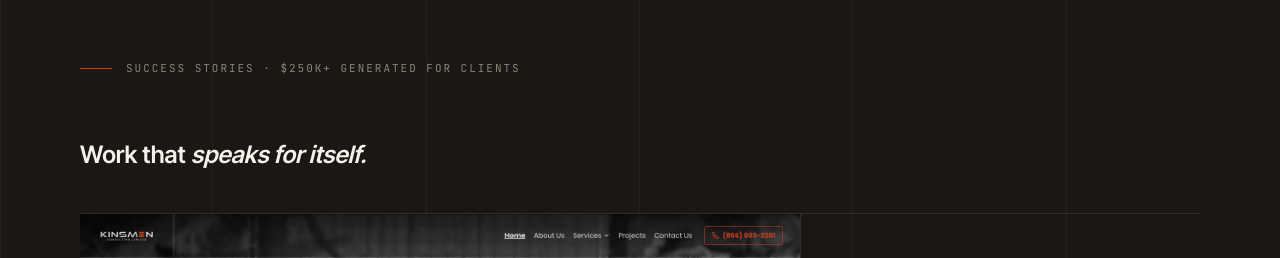
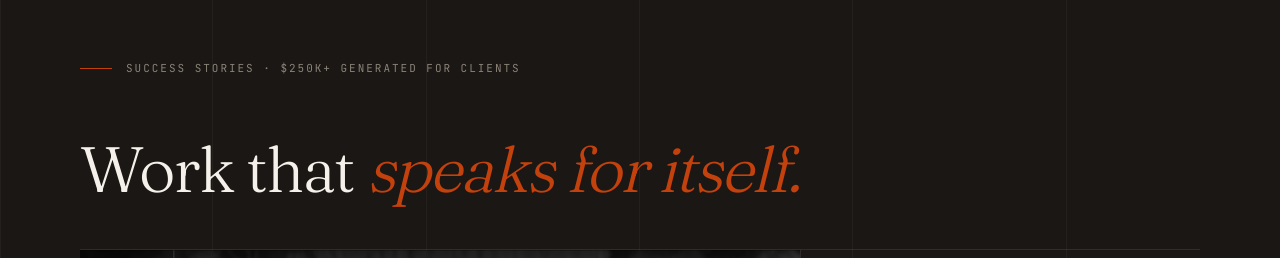
Before and after one commit to ScaleCRMCO/scaleseo, a Next.js app: page / in a window 1280 px wide. Shown: the part 1060-1318 px from the top of the page. Built offline with nearby package versions, Linux system fonts and the light colour scheme.

Commit message:
Update CaseStudy.module.css

```diff
--- a/src/app/sections/home/CaseStudy.module.css
+++ b/src/app/sections/home/CaseStudy.module.css
@@ -1,3 +1,18 @@
+/* === HEADING === */
+.heading {
+  font-family: var(--display);
+  font-weight: 300;
+  font-size: clamp(36px, 5vw, 72px);
+  line-height: 1;
+  letter-spacing: -0.03em;
+  color: var(--ink-on-dark);
+  margin: 24px 0 48px;
+}
+
+.heading em {
+  font-style: italic;
+  color: var(--accent);
+}
 /* =====================================================
    CaseStudy.module.css
    Monolog-exact layout: image left 65%, content right
```
